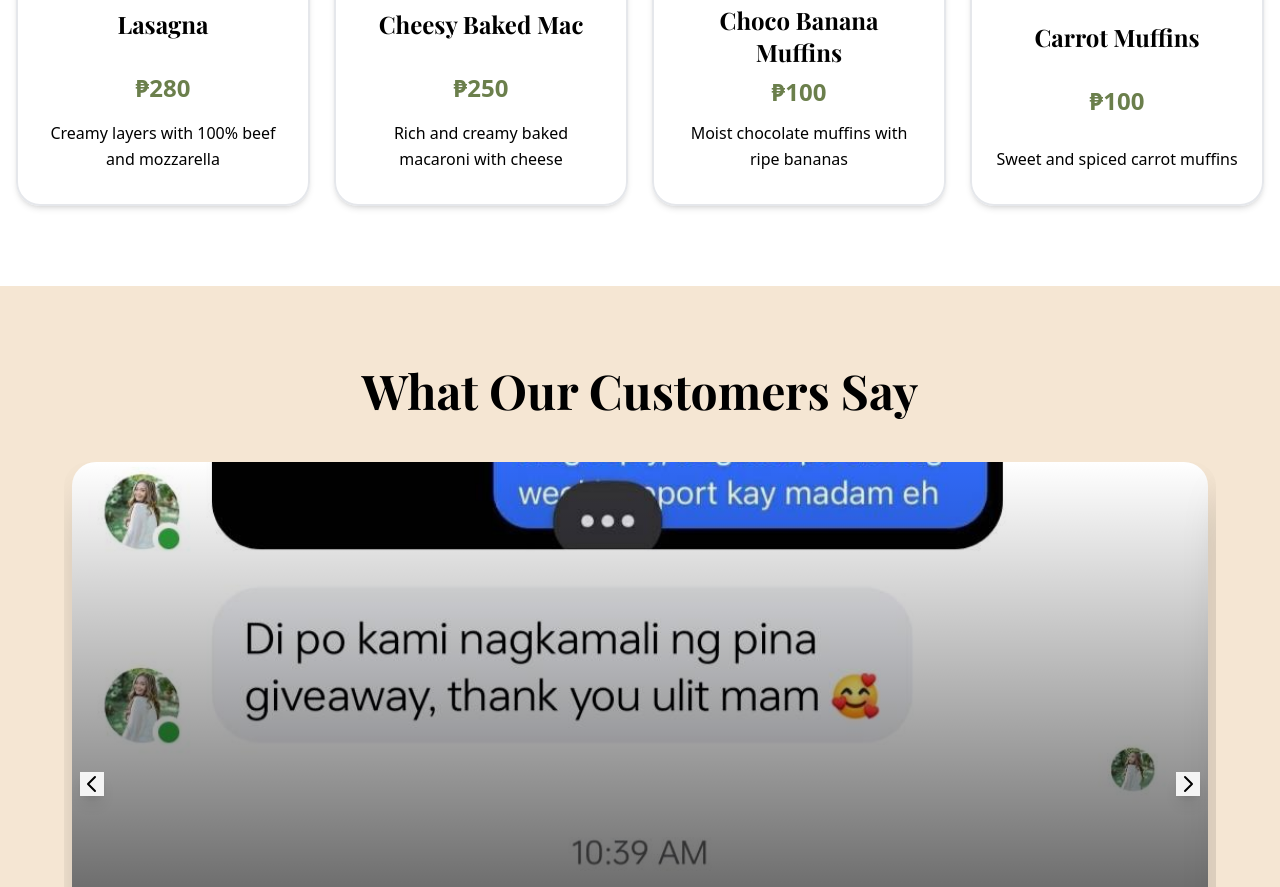
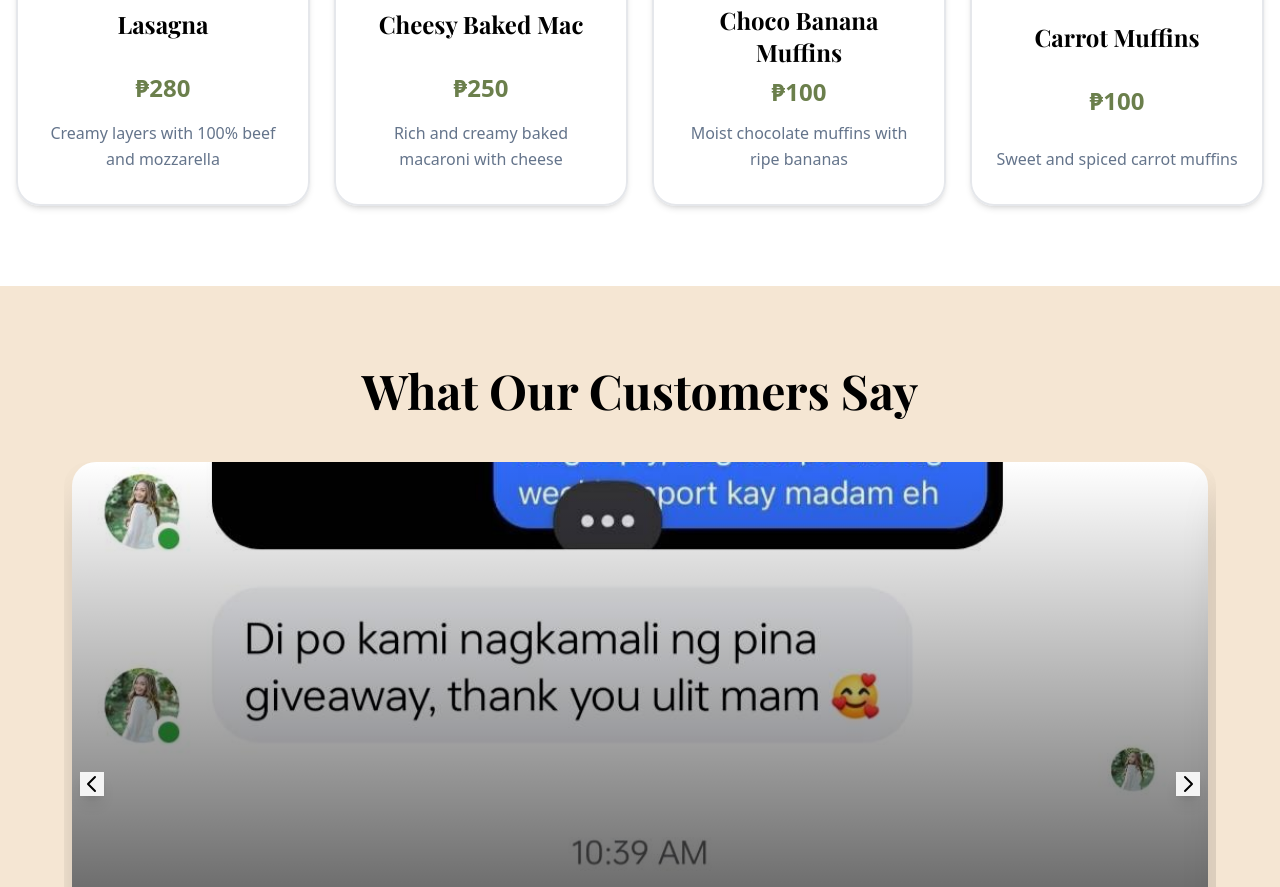
Before and after one commit to princeivankent/pasta-and-pastries-web, an Angular app: page / in a window 1280 px wide. Shown: the part 1600-2487 px from the top of the page. Built offline with nearby package versions, Linux system fonts and the light colour scheme.

Commit message:
Update card manu description

```diff
--- a/src/app/components/product-card/product-card.component.html
+++ b/src/app/components/product-card/product-card.component.html
@@ -14,7 +14,7 @@
       <p class="text-2xl font-bold mb-3 text-olive-green" *ngIf="product.price > 0">₱{{ product.price }}</p>
       <p class="text-2xl font-bold text-olive-green mb-3" *ngIf="product.price === 0">₱00</p>
     </div>
-    <p class="text-base text-base-content/70 leading-relaxed font-body line-clamp-3">{{ product.description }}</p>
+    <p class="text-base text-slate-500 text-base-content/70 leading-relaxed font-body line-clamp-3">{{ product.description }}</p>
   </div>
 </div>
 
```
